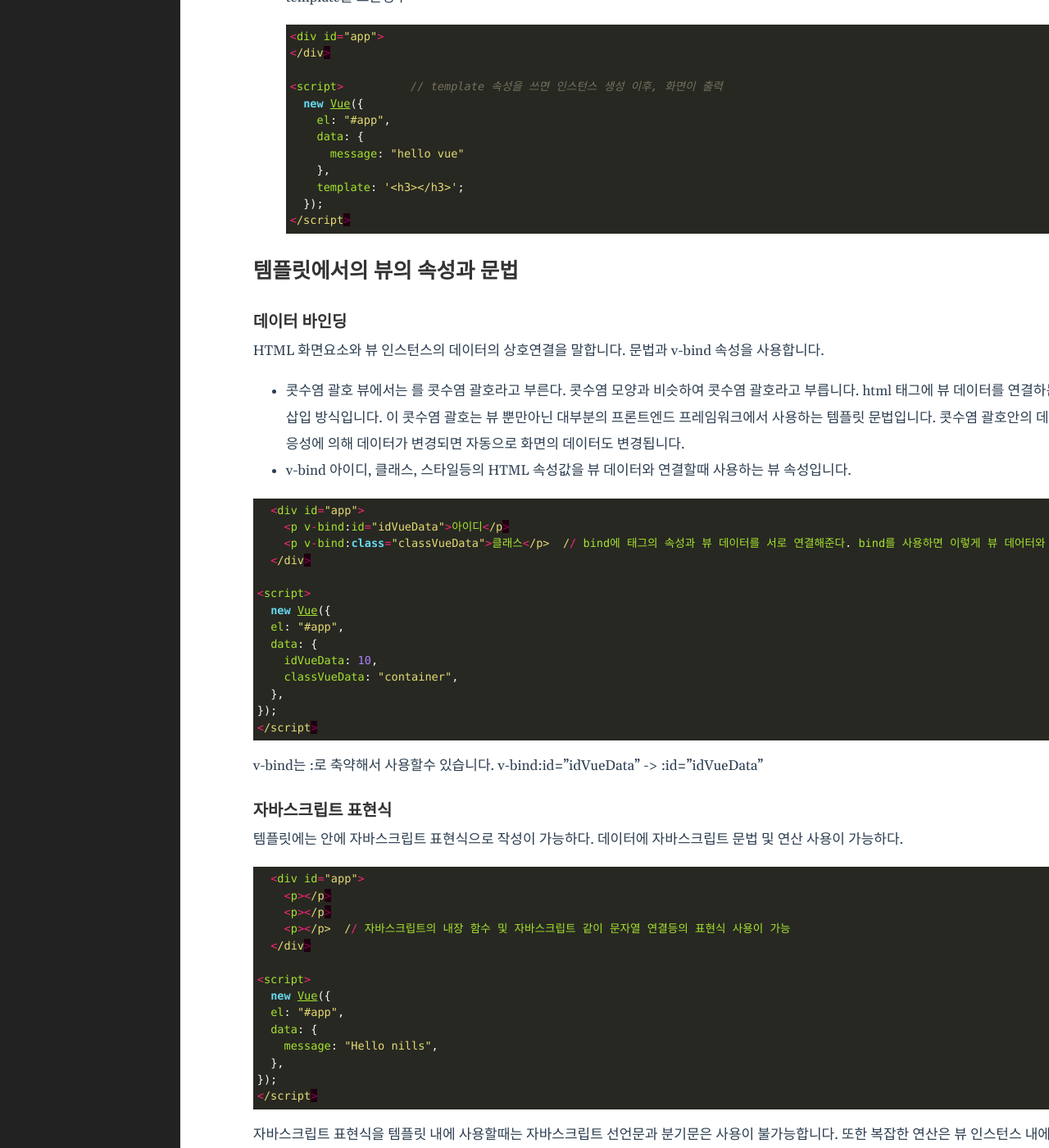
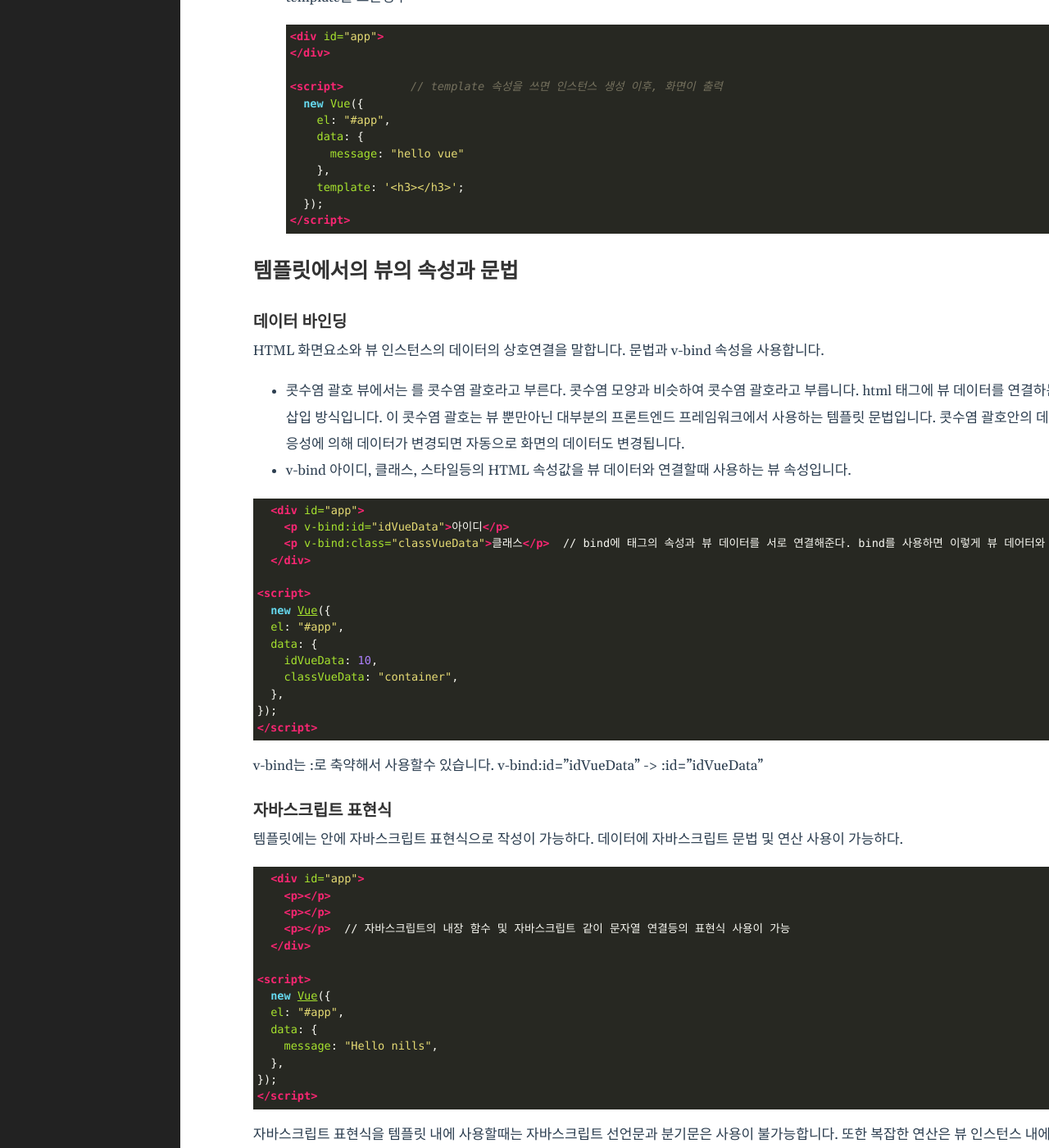
Before and after one commit to 0626na/0626na.github.io, a Jekyll site: the page built from _posts/vue.js/2021-04-14-뷰 템플릿.md, in a window 1280 px wide and 1400 px high, scrolled down 1010 px. Shown: the whole window at 82% size. Built offline with Jekyll 4.4.1, drawn with Linux system fonts in a browser that asks for light colours; some of the changed text lies outside the part shown.

Commit message:
Update 2021-04-14-뷰 템플릿.md

````diff
--- a/_posts/vue.js/2021-04-14-뷰 템플릿.md
+++ b/_posts/vue.js/2021-04-14-뷰 템플릿.md
@@ -10,7 +10,7 @@ published: true
 ## 뷰 템플릿
 뷰에서 템플릿(template)은 HTML, CSS등의 마크업 속성과 뷰 인스턴스에서 정의한 데이터 및 로직들을 연결하여 유저가 브라우저에서 볼수있는 HTML 형태로 변환해주는 속성입니다.
 
-```javscript
+```html
 <script>
   new Vue({
     template: '<p>{{message}}</p>'
@@ -27,7 +27,7 @@ template 속성을 쓰지 않고 바로 태그를 작성하면 뷰는 먼저 화
 template 속성을 사용하면 인스턴스 생성전까지 아무것도 표시되지 않다가 인스턴스가 생성되고 화면을 출력합니다.
 
 - template을 안쓰는경우
-```javascript
+```html
   <div id="app">
     <h3>{{message}}</h3>
   </div>
@@ -42,7 +42,7 @@ template 속성을 사용하면 인스턴스 생성전까지 아무것도 표시
   </script>
 ```
 - template을 쓰는경우
-```javascript
+```html
   <div id="app">
   </div>
 
@@ -66,7 +66,7 @@ HTML 화면요소와 뷰 인스턴스의 데이터의 상호연결을 말합니
 - v-bind
 아이디, 클래스, 스타일등의 HTML 속성값을 뷰 데이터와 연결할때 사용하는 뷰 속성입니다.
 
-```javascript
+```html
   <div id="app">
     <p v-bind:id="idVueData">아이디</p>
     <p v-bind:class="classVueData">클래스</p>  // bind에 태그의 속성과 뷰 데이터를 서로 연결해준다. bind를 사용하면 이렇게 뷰 데어터와 태그 속성간의 연결이 가능하다.
@@ -87,7 +87,7 @@ v-bind는 :로 축약해서 사용할수 있습니다. v-bind:id="idVueData" ->
 ### 자바스크립트 표현식
 템플릿에는 {{}} 안에 자바스크립트 표현식으로 작성이 가능하다. 데이터에 자바스크립트 문법 및 연산 사용이 가능하다.
 
-```javascript
+```html
   <div id="app">
     <p>{{message}}</p>
     <p>{{message + !!!}}</p>
````
